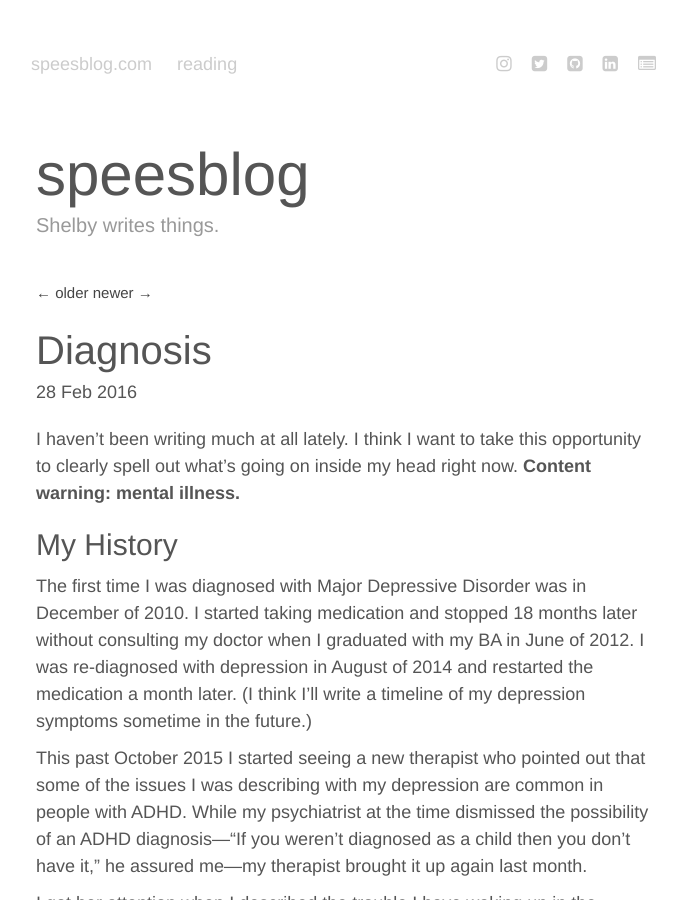
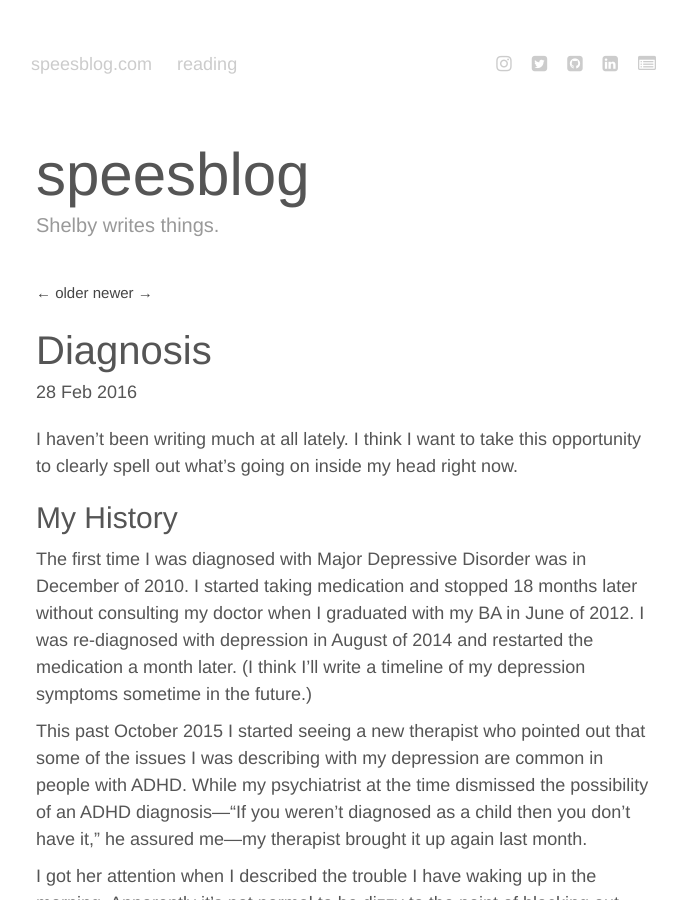
Before and after one commit to shelbyspees/speesblog, a Jekyll site: the page built from _posts/2016-02-28-diagnosis.md, in a window 1280 px wide and 900 px high. Shown: the whole window, without its empty margins (304-991 px from the left). Built offline with Jekyll 4.4.1, drawn with Linux system fonts in a browser that asks for light colours; nearby versions of some CDN libraries.

Commit message:
Edit post

```diff
--- a/_posts/2016-02-28-diagnosis.md
+++ b/_posts/2016-02-28-diagnosis.md
@@ -4,7 +4,7 @@ title: "Diagnosis"
 category: mental_health
 ---
 
-I haven't been writing much at all lately. I think I want to take this opportunity to clearly spell out what's going on inside my head right now. **Content warning: mental illness.**
+I haven't been writing much at all lately. I think I want to take this opportunity to clearly spell out what's going on inside my head right now.
 
 ## My History
 
```
